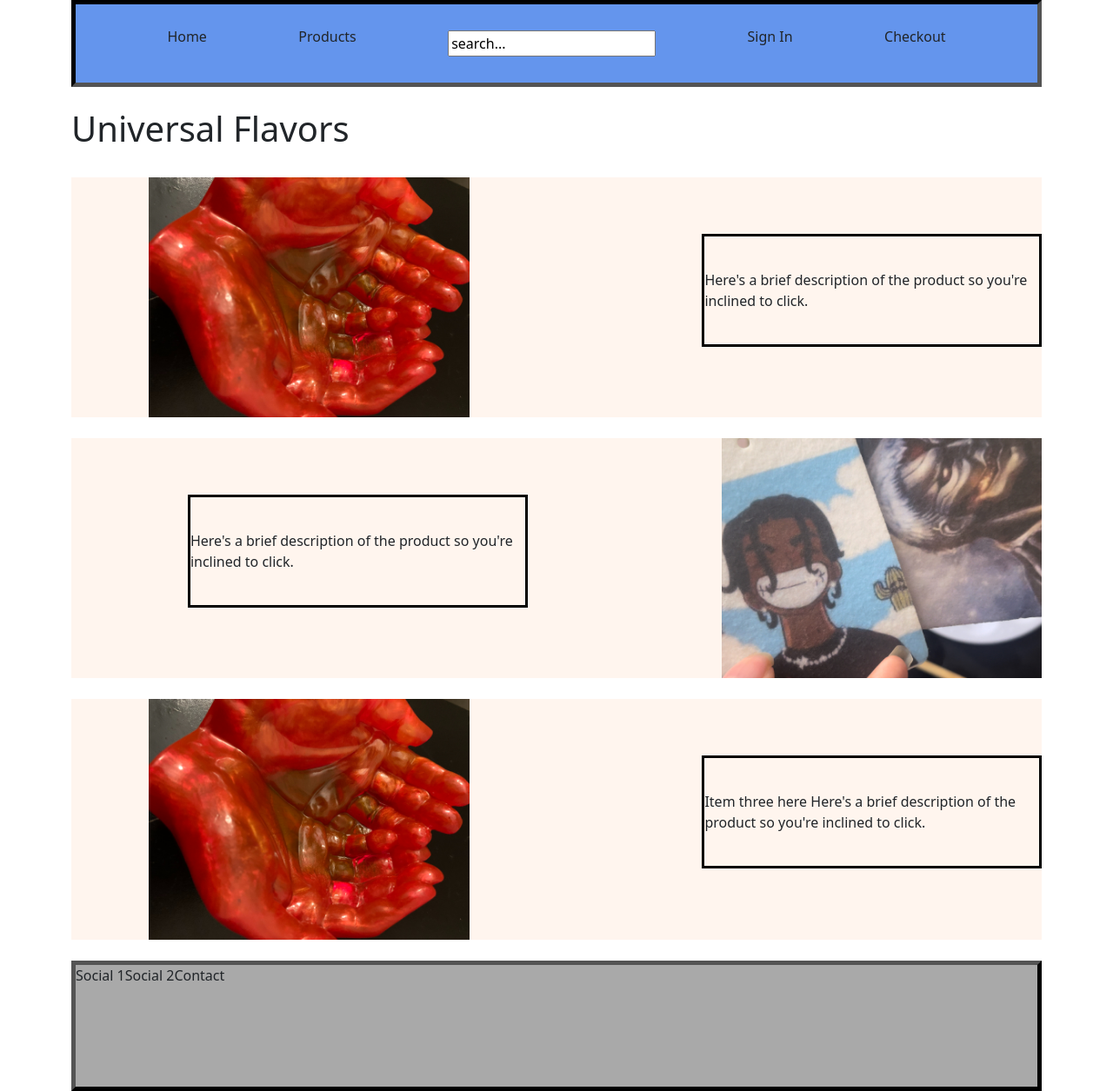
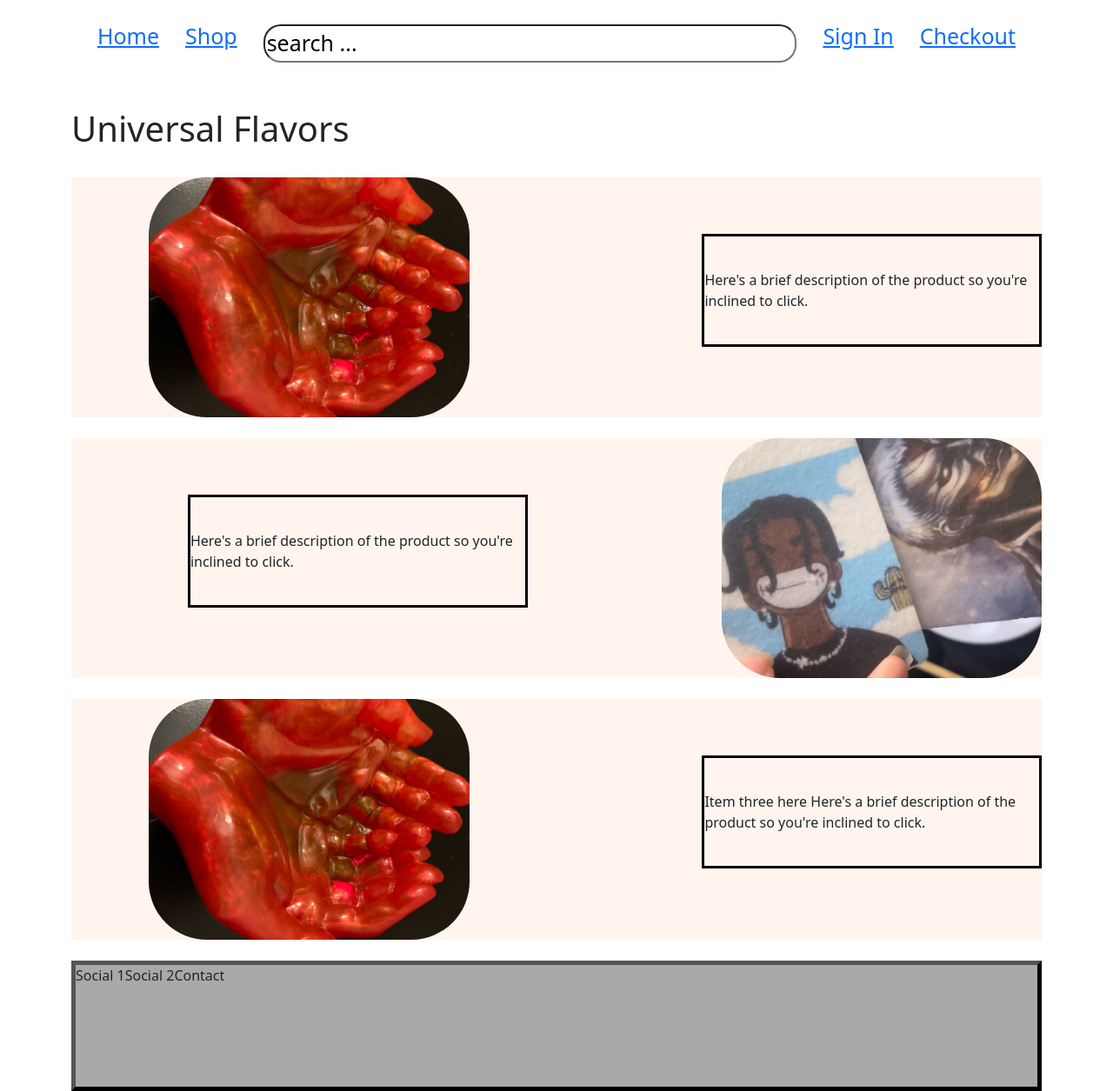
Before and after one commit to AbdulConteh/truthcleaningsolutions, a Flask app: page / in a window 1280 px wide. Shown: the whole page at 87% size. Run offline with Flask 2, Linux system fonts and the light colour scheme.

Commit message:
home_page_css_edits

```diff
--- a/universal_flavors/flask_app/templates/home.html
+++ b/universal_flavors/flask_app/templates/home.html
@@ -14,13 +14,12 @@
         }
         .top-nav {
             width: 100%;
-            background-color: cornflowerblue;
             display: flex;
             height: 100px;
-            border: inset 5px black;
             flex-direction: row;
             align-items: center;
             justify-content: space-evenly;
+            font-size: 25px;
         }
         .bottom_nav {
             width: 100%;
@@ -47,6 +46,7 @@
             width:33%;
             height: 40%;
             margin-left: 8%;
+            border-radius: 67px;
         }
         .product_view{
             background-color: seashell;
@@ -55,16 +55,20 @@
             align-items: center;
             justify-content: space-between;
         }
+        .search_bar {
+            width: 55%;
+            border-radius: 20px;
+        }
     </style>
 </head>
 <body>
     <div class="container">
         <div class="top-nav">
-            <p> Home </p>
-            <p> Products </p>
-            <input type="search" value="search..." name="search_box">
-            <p> Sign In </p>
-            <p> Checkout </p>
+            <p><a href="/">Home</a></p>
+            <p><a href="shop.html">Shop</a> </p>
+            <input type="search" value="search ..." class="search_bar"></input>
+            <p><a href="/login_and_reg">Sign In</a> </p>
+            <p><a href="checkout.html">Checkout</a> </p>
         </div>
         <br>
         <div>
--- a/universal_flavors/flask_app/templates/login_and_reg.html
+++ b/universal_flavors/flask_app/templates/login_and_reg.html
@@ -43,7 +43,7 @@
 <body>
     <div class="container">
         <div class="top_nav">
-            <p><a href="/">Home</a></p> <p><a href="shop.html">Shop</a> </p> <input type="search" value="search ..."></input> <p><a href="/login_and_reg">Sign In</a> </p> <p><a href="checkout.html">Checkout</a> </p></p>
+            <p><a href="/">Home</a></p> <p><a href="shop.html">Shop</a> </p> <input type="search" value="search ..."></input> <p><a href="/login_and_reg">Sign In</a> </p> <p><a href="checkout.html">Checkout</a> </p>
         </div>
         <div class="linebreak"></div>
         <br>
```
